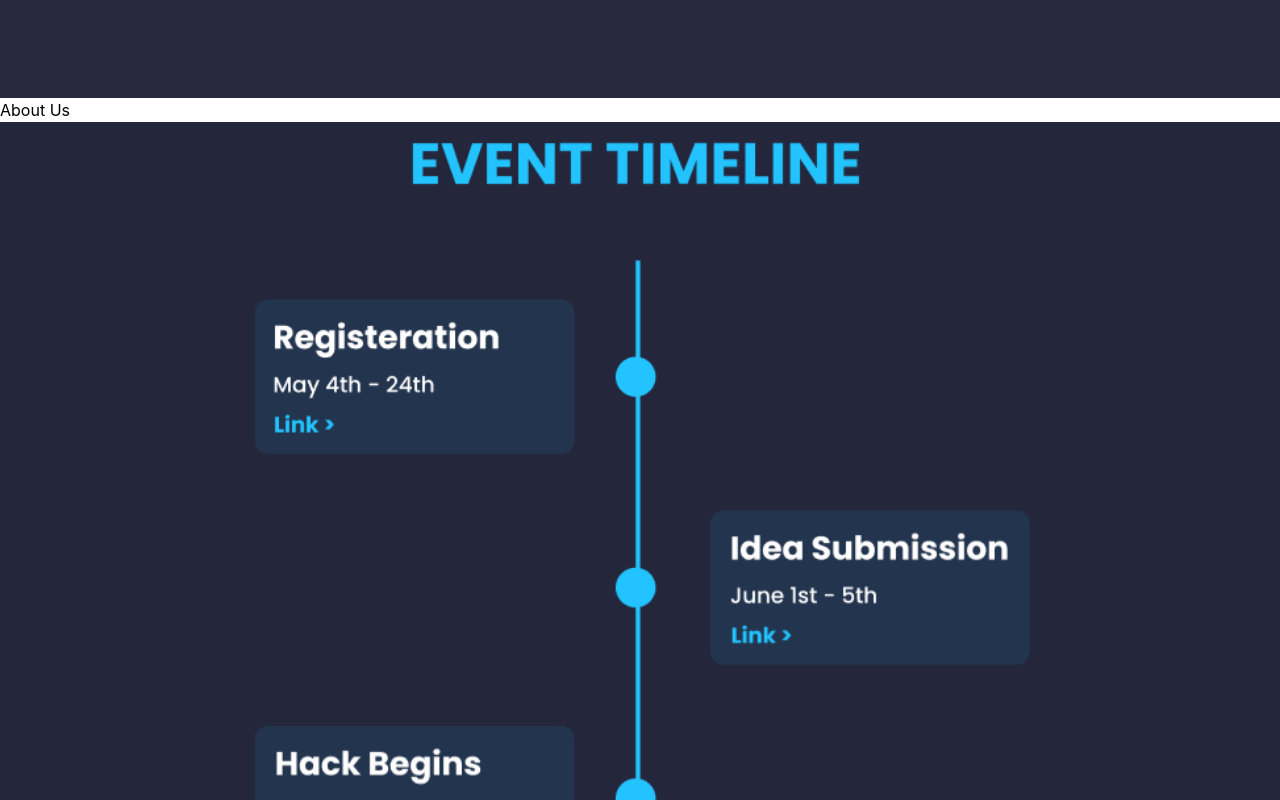
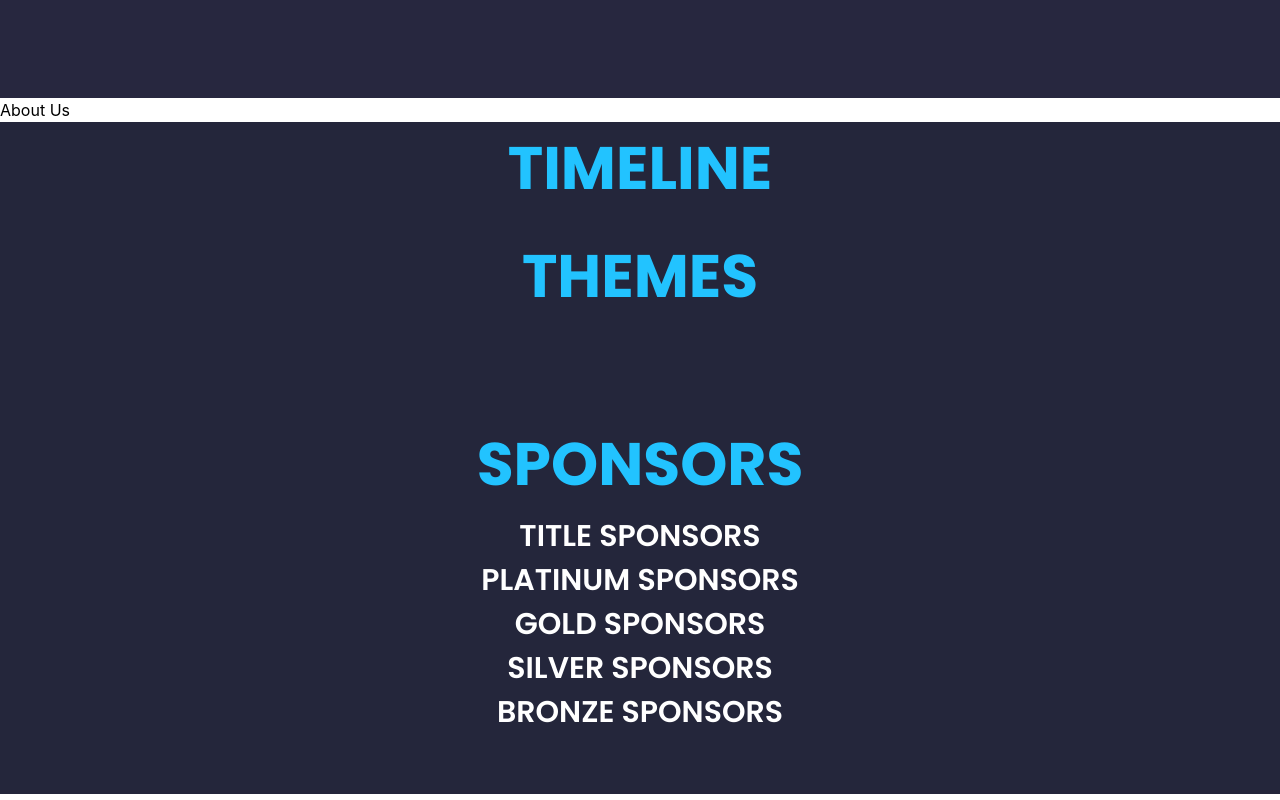
Before and after one commit to Genesis-ISE-DSCE/hackmanv6, a React (Create React App) app in the folder frontend/: page / in a window 1280 px wide. Shown: the part 1680-2480 px from the top of the page. Built offline with nearby package versions, Linux system fonts and the light colour scheme.

Commit message:
Change idk

```diff
--- a/frontend/src/components/Timeline.jsx
+++ b/frontend/src/components/Timeline.jsx
@@ -1,13 +1,7 @@
 function Timeline() {
     return (
-        <div id="schedule">
-        <section className="bg-[#27273F]">
-        <div className="items-center justify-center">
-          <div className="items-center justify-center relative">
-            <img className="w-full" alt="Poster1" src={require('../assets/images/eva_Timeline.png')} />
-          </div>
-        </div>
-      </section>
+        <div id="schedule" className="bg-[#24263B]">
+            <div className="lg:text-6xl md:text-4xl text-[#22C3FF] pt-4 text-center font-poppins font-bold text-3xl">TIMELINE</div>
         </div>
     );
 }
--- a/frontend/src/pages/RegisterationPage.js
+++ b/frontend/src/pages/RegisterationPage.js
@@ -1,4 +1,5 @@
-import React, {useState} from 'react'
+import React, {useState} from 'react';
+import Navbar from '../components/Navbar';
 import Registeration from '../components/Registeration';
 import Registeration2 from '../components/Registeration2';
 
@@ -44,7 +45,10 @@ function RegisterationPage() {
   const PageDisplay = () => {
     if (page === 0){
       return (
-        <Registeration />
+        <div>
+          <Navbar />
+          <Registeration />
+        </div>
       );
     }
     else {
```
